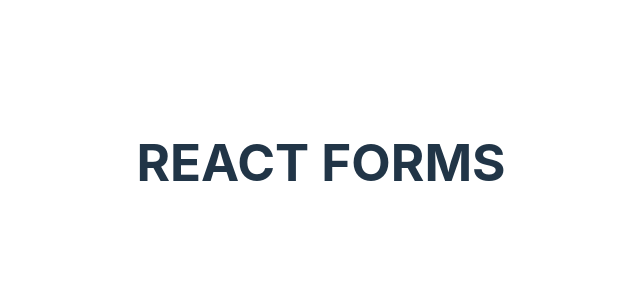
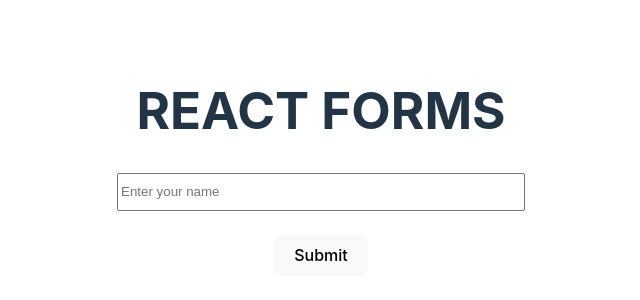
Before and after one commit to JajoriaYogesh04/ReactJS, a React (Vite) app in the folder chapter6/react-forms/: page / in a window 1280 px wide. Shown: the part 238-538 px from the top of the page, without its empty margins (319-959 px from the left). Built offline with nearby package versions, Linux system fonts and the light colour scheme.

Commit message:
Forms in React

```diff
--- a/chapter6/react-forms/src/App.jsx
+++ b/chapter6/react-forms/src/App.jsx
@@ -1,11 +1,22 @@
 
+import { useState } from 'react'
 import './App.css'
 
 function App() {
+  let [name, setName]= useState("");
+
+  let changeName=(event)=>{
+    // console.log(event.target.value);
+    setName(event.target.value)
+  }
 
   return (
     <>
       <h1>REACT FORMS</h1>
+      <form>
+        <input type="text" value={name} onChange={changeName} placeholder='Enter your name' style={{height:"2rem", width:"25rem"}}/><br/><br/>
+        <button>Submit</button>
+      </form>
     </>
   )
 }
```
